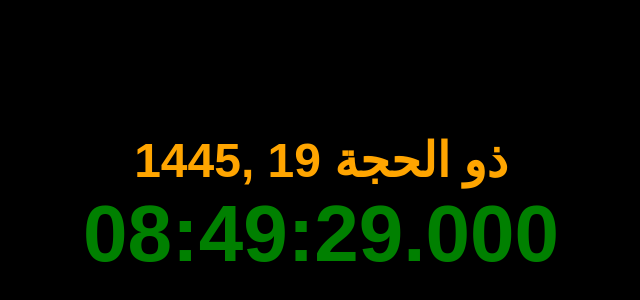
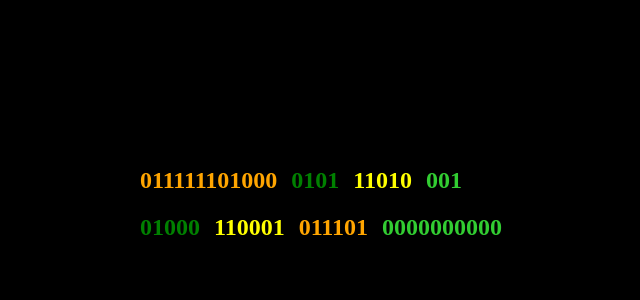
Before and after one commit to jdi512/htmlcss, a plain HTML site: page 2.html in a window 1280 px wide. Shown: the part 194-494 px from the top of the page, without its empty margins (319-959 px from the left). Drawn offline with Linux system fonts and the light colour scheme.

Commit message:
Update 2.html

```diff
--- a/2.html
+++ b/2.html
@@ -1,109 +1,103 @@
 <!DOCTYPE html>
-<html lang="en">
+<html lang="ko">
 <head>
 <meta charset="UTF-8">
 <meta name="viewport" content="width=device-width, initial-scale=1.0">
-    <title>Islamic Date and Time</title>
+<title>Binary Clock</title>
 <style>
-        /* 배경화면을 검은색으로 */
     body {
       display: flex;
       justify-content: center;
       align-items: center;
+      flex-direction: column;
       height: 100vh;
       background-color: black;
-            color: white;
-            font-family: Arial, sans-serif;
-            margin: 0;
     }
-        /* 배경화면을 화면 정중앙으로 */
-        .date-time {
-            text-align: center;
+    /* 시간은 화면 정중앙에 출력 */
+        .clock {
+      display: flex;
+      align-items: center;
     }
-        /* 원래 크기의 3배(3em), 굵게(bold), 오렌지색(orange)으로 */
-        .date {
-            color: orange;
-            font-size: 3em;
+
+    .time-container {
+      position: relative;
+    }
+    .date, .time {
+        margin-bottom: 20px;
+    }
+    .date span, .time span {
+        font-size: 24px;
+        margin: 0 5px;
         font-weight: bold;
     }
-        /* 원래 크기의 5배(5em), 굵게(bold), 녹색(green)으로 */
-        .time {
+
+    .month, .hours {
         color: green;
-            font-size: 5em;
-            font-weight: bold;
+    }
+    .day, .minutes {
+        color: yellow;
+    }
+    .year, .seconds {
+        color: orange;
+    }
+    .weekday, .milliseconds {
+        color: limegreen;
     }
 </style>
 </head>
 <body>
-    <div class="date-time">
-        <div id="islamic-date" class="date"></div>
-        <div id="islamic-time" class="time"></div>
+<div class="clock">
+    <div class="time-container">
+        <div class="date" id="date">
+            <span class="year"></span>
+            <span class="month"></span>
+            <span class="day"></span>
+            <span class="weekday"></span>
+        </div>
+        <div class="time" id="time">
+            <span class="hours"></span>
+            <span class="minutes"></span>
+            <span class="seconds"></span>
+            <span class="milliseconds"></span>
+        </div>
+    </div>
 </div>
 <script>
-        // 그레고리력 -> 율리우스력 -> 이슬람력(헤지라, 622년를 원년으로 하며, 태음력입니다.)
-        function gregorianToIslamic(gYear, gMonth, gDay) {
-            // 율리우스력 환산식
-            var jd = Math.floor((1461 * (gYear + 4800 + Math.floor((gMonth - 14) / 12))) / 4) +
-                Math.floor((367 * (gMonth - 2 - 12 * (Math.floor((gMonth - 14) / 12)))) / 12) -
-                Math.floor((3 * (Math.floor((gYear + 4900 + Math.floor((gMonth - 14) / 12)) / 100))) / 4) +
-                gDay - 32075;
+    function updateClock() {
+        const now = new Date();
 
-            // 율리우스력 -> 이슬람력(환산)
-            var l = jd - 1948440 + 10632;
-            var n = Math.floor((l - 1) / 10631);
-            l = l - 10631 * n + 354;
-            var j = (Math.floor((10985 - l) / 5316)) * (Math.floor((50 * l) / 17719)) + (Math.floor(l / 5670)) * (Math.floor((43 * l) / 15238));
-            l = l - (Math.floor((30 - j) / 15)) * (Math.floor((17719 * j) / 50)) - (Math.floor(j / 16)) * (Math.floor((15238 * j) / 43)) + 29;
-            var iMonth = Math.floor((24 * l) / 709);
-            var iDay = l - Math.floor((709 * iMonth) / 24);
-            var iYear = 30 * n + j - 30;
+        // 날짜 출력
+        const dateDiv = document.getElementById('date');
+        const yearSpan = dateDiv.querySelector('.year');
+        const monthSpan = dateDiv.querySelector('.month');
+        const daySpan = dateDiv.querySelector('.day');
+        const weekdaySpan = dateDiv.querySelector('.weekday');
 
-            return { year: iYear, month: iMonth + 1, day: iDay };
+        yearSpan.textContent = now.getFullYear().toString(2).padStart(12, '0');
+        monthSpan.textContent = (now.getMonth() + 1).toString(2).padStart(4, '0');
+        daySpan.textContent = now.getDate().toString(2).padStart(5, '0');
+
+        // 요일을 숫자로 매핑하여 이진법으로 표시(월-1, 화-2, 수-3...)
+        const weekdays = ['월', '화', '수', '목', '금', '토', '일'];
+        const weekdayBinary = (weekdays.indexOf(weekdays[now.getDay()]) + 1).toString(2).padStart(3, '0');
+        weekdaySpan.textContent = weekdayBinary;
+
+        // 시간 출력
+        const timeDiv = document.getElementById('time');
+        const hoursSpan = timeDiv.querySelector('.hours');
+        const minutesSpan = timeDiv.querySelector('.minutes');
+        const secondsSpan = timeDiv.querySelector('.seconds');
+        const millisecondsSpan = timeDiv.querySelector('.milliseconds');
+
+        hoursSpan.textContent = now.getHours().toString(2).padStart(5, '0');
+        minutesSpan.textContent = now.getMinutes().toString(2).padStart(6, '0');
+        secondsSpan.textContent = now.getSeconds().toString(2).padStart(6, '0');
+        millisecondsSpan.textContent = now.getMilliseconds().toString(2).padStart(10, '0');
     }
+    setInterval(updateClock, 1); // 매 밀리초마다 업데이트
+    //지연 없이 출력
+    updateClock();
 
-        // 이슬람력엔 고유의 아랍 월이 있습니다.
-        function getIslamicMonthName(monthIndex) {
-            const monthNames = [
-                "محرم", "صفر", "ربيع الأول", "ربيع الآخر",
-                "جمادى الأولى", "جمادى الآخرة", "رجب",
-                "شعبان", "رمضان", "شوال",
-                "ذو القعدة", "ذو الحجة"
-            ];
-            return monthNames[monthIndex - 1];
-        }
-
-        // 출력
-        function updateIslamicTime() {
-            // 현재 날짜 출력
-            const now = new Date();
-            const gYear = now.getFullYear();
-            const gMonth = now.getMonth() + 1; // Months are zero-based
-            const gDay = now.getDate();
-            // 이슬람력으로 출력
-            const { year, month, day } = gregorianToIslamic(gYear, gMonth, gDay);
-
-            // 현재 월은 아랍 월로
-            const islamicMonthName = getIslamicMonthName(month);
-
-            // 현재 시각 출력
-            const hours = now.getHours().toString().padStart(2, '0'); //00~24
-            const minutes = now.getMinutes().toString().padStart(2, '0'); //00~59
-            const seconds = now.getSeconds().toString().padStart(2, '0'); //00~59
-            const milliseconds = now.getMilliseconds().toString().padStart(3, '0'); //000~999
-
-            // 이 형식으로 출력합니다. (년도는 년,일 월, 시간은 시:분:초.밀리초)
-            const formattedDate = `${year}, ${day} ${islamicMonthName}`;
-            const formattedTime = `${hours}:${minutes}:${seconds}.${milliseconds}`;
-
-            // html 텍스트로 출력(getElementById)
-            document.getElementById('islamic-date').innerText = formattedDate;
-            document.getElementById('islamic-time').innerText = formattedTime;
-        }
-
-        // 1ms마다 갱신
-        setInterval(updateIslamicTime, 1);
-        // 지연 없이 갱신
-        updateIslamicTime();
 </script>
 </body>
 </html>
```
Lines whose indentation alone changed are shown as unchanged.
